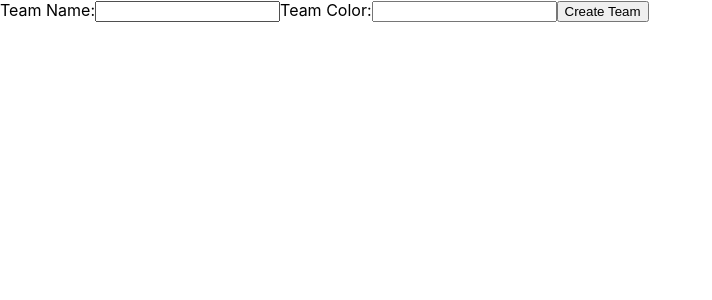
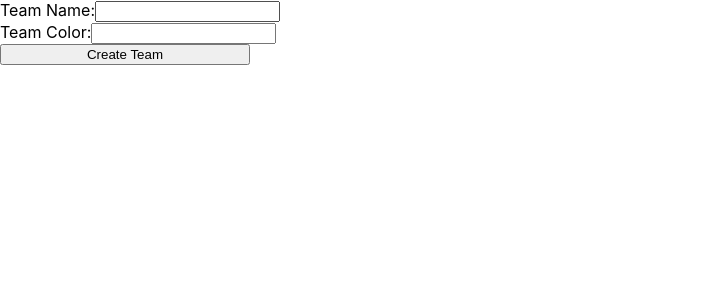
Before and after one commit to thomasgilmore/kickball, a React (Create React App) app: page / in a window 1280 px wide. Shown: the top 300 px of the page, without its empty margins (0-712 px from the left). Built offline with nearby package versions, Linux system fonts and the light colour scheme.

Commit message:
created createteam.css file

```diff
--- a/src/Components/CreateTeam.js
+++ b/src/Components/CreateTeam.js
@@ -1,4 +1,5 @@
 import React from 'react'
+import './createteam.css'
 
 export default function CreateTeam() {
   const handleSubmit = e => {
@@ -8,7 +9,7 @@ export default function CreateTeam() {
   }
   return (
     <div>
-      <form onSubmit={handleSubmit}>
+      <form className="createTeamForm" onSubmit={handleSubmit}>
         <label>
           Team Name:
           <input type="text" name="Team Name" />
@@ -17,7 +18,7 @@ export default function CreateTeam() {
           Team Color:
           <input type="text" name="Team Color"></input>
         </label>
-        <button>Create Team</button>
+        <button className="createTeamButton">Create Team</button>
       </form>
     </div>
   )
--- /dev/null
+++ b/src/Components/createteam.css
@@ -0,0 +1,8 @@
+.createTeamForm {
+  display: flex;
+  flex-direction: column;
+}
+
+.createTeamButton {
+  width: 250px;
+}
```
